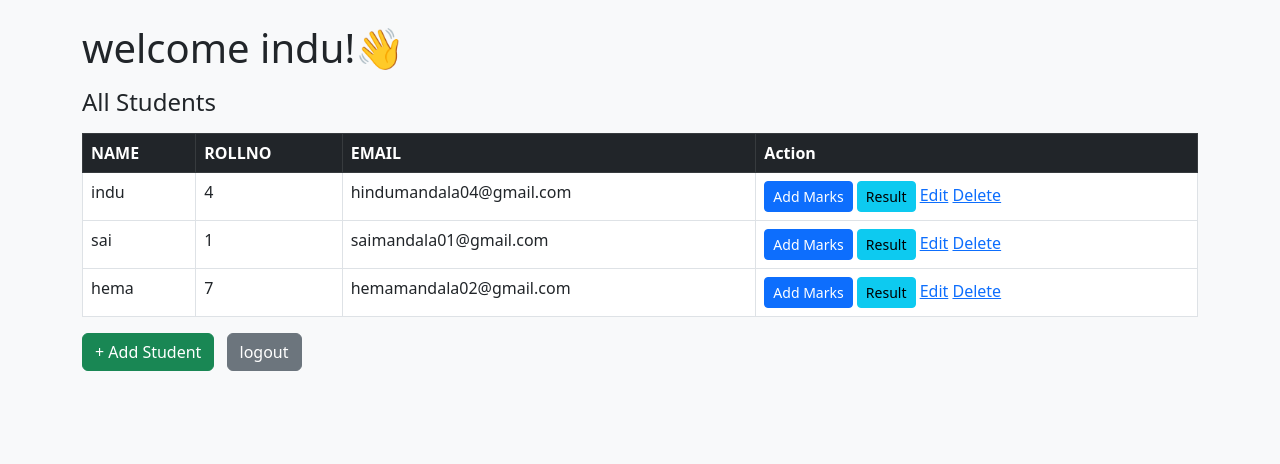
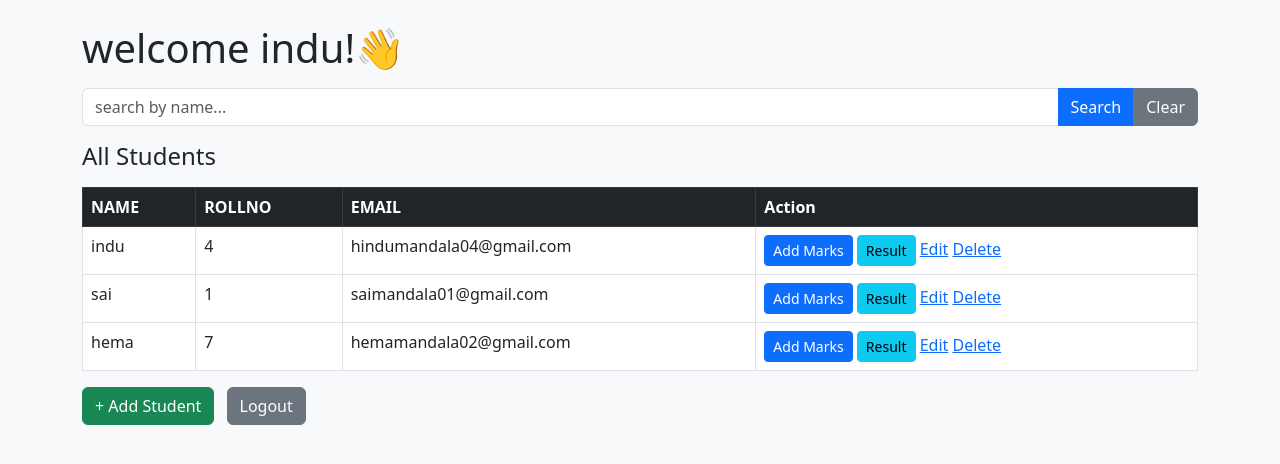
Before and after one commit to hindumandala/student-result-portal, a Django app: page / in a window 1280 px wide. Shown: the top 464 px of the page. Run offline with Django 5.2, Linux system fonts and the light colour scheme; a user stored in the database is signed in; data comes from the database, SQL or seed files in the repository; both versions use the stored data as it was after the commit.

Commit message:
added search feature

```diff
--- a/results/templates/results/home.html
+++ b/results/templates/results/home.html
@@ -8,6 +8,15 @@
     <div class="container mt-4">
         <!-- container--adds left/right padding--> <!-- margin top size(0-5)-->
         <h1 class="mb-3">welcome {{ request.user.username }}!👋</h1>
+
+        <form method="get" class="mb-3">
+            <div class="input-group">
+                <input type ="text" name="search" class="form-control" placeholder="search by name..." value="{{search_query}}">
+                <button type="submit" class="btn btn-primary">Search</button>
+                <a href ="/" class="btn btn-secondary">Clear</a>
+            </div>
+        </form>
+
         <h4 class="mb-3">All Students</h4> <!-- margin bottom size(0-5)-->
         <table class="table table-bordered table-hover">
             <thead class="table-dark">
@@ -33,7 +42,10 @@
             </tbody>
         </table>
         <a href="/add/" class="btn btn-success">+ Add Student</a>
-        <a href="/logout/" class="btn btn-secondary ms-2">logout</a>
+        <form method="post" action="/logout/" style="display:inline;">
+        {% csrf_token %}
+        <button type="submit" class="btn btn-secondary ms-2">Logout</button>
+        </form>
     </div>
     </body>
 </html>
--- a/results/templates/results/student_result.html
+++ b/results/templates/results/student_result.html
@@ -7,6 +7,7 @@
 <body class="bg-light">
 <div class="container mt-4">
     <h2>Result for {{ student.name }}</h2>
+
     <table class="table table-bordered table-hover">
         <thead class="table-dark">
             <tr>
--- a/results/views.py
+++ b/results/views.py
@@ -70,3 +70,13 @@ def student_result(request, id):
         'student': student,
         'results': results
     })
+
+def home(request):
+    query =request.GET.get('search','')
+    if query:
+        students=Student.objects.filter(name__icontains=query)
+    else:
+        students=Student.objects.all()
+    return render(request,'results/home.html',{'students':students,'search_query':query})
+    #render -->sends 2 things
+    #dictionary -->key:value -->{...}
```
Also changed, not shown: db.sqlite3.
